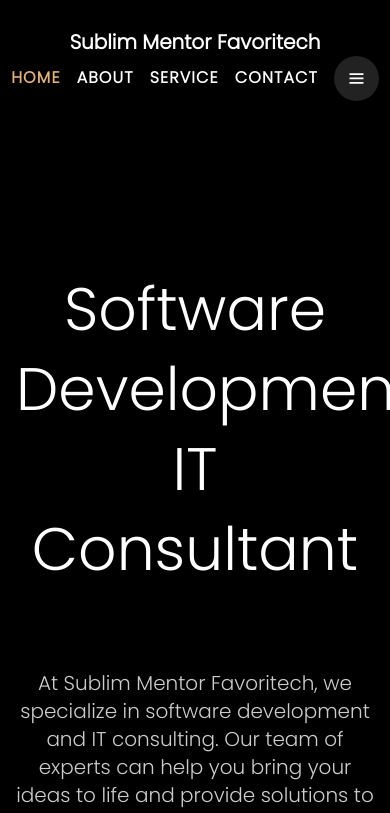
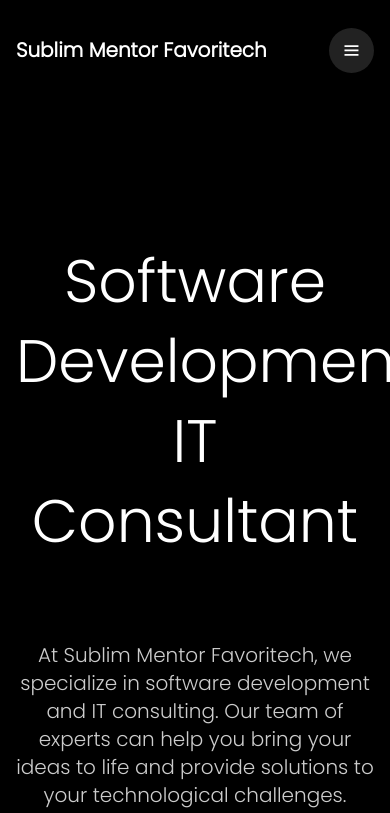
Before and after one commit to favoritech/sublim, a React (Create React App) app: page / in a window 390 px wide. Shown: the top 813 px of the page. Built offline with nearby package versions, Linux system fonts and the light colour scheme.

Commit message:
fix: mobile navbar

```diff
--- a/src/components/layout/Layout.jsx
+++ b/src/components/layout/Layout.jsx
@@ -8,7 +8,7 @@ const Layout = ({ children }) => {
       <div className="max-w-[81.25rem] mx-auto pt-7 pb-7">
         <div className="px-4">
           <div className=" flex flex-col gap-[1.81rem]">
-            <div className="flex items-center justify-between flex-col sm:flex-row">
+            <div className="flex items-center justify-between">
               <h1 className="text-white text-xl leading-7 font-semibold">
                 <Link to={'/'}>Sublim Mentor Favoritech</Link>
               </h1>
--- a/src/components/navbar/Navbar.jsx
+++ b/src/components/navbar/Navbar.jsx
@@ -1,9 +1,12 @@
 import { BiMenu } from "react-icons/bi";
+import {useState} from "react";
+import styles from "./Navbar.module.css";
 
-const ListItem = ({ menu, styles }) => {
+const ListItem = ({ menu, styles, itemClick }) => {
   return (
     <li
       className={`${styles} uppercase leading-[1.4rem] text-[1rem] tracking-[0.07rem] font-semibold`}
+      onClick={itemClick}
     >
       {
         menu === "Contact" ?
@@ -16,16 +19,25 @@ const ListItem = ({ menu, styles }) => {
 };
 
 const Navbar = () => {
+  const [showNavbar, setShowNavbar] = useState(false);
+  const handleNavbar = () => {
+    const innerWidth = window.innerWidth;
+    if (innerWidth < 640) {
+      setShowNavbar(!showNavbar);
+    }
+  }
+
   return (
     <div className="flex items-center gap-4 sm:gap-16">
-      <ul className="flex gap-4 sm:gap-8">
-        <ListItem menu="home" styles="text-[#e3b27d]" />
-        <ListItem menu="about" styles="text-white" />
-        <ListItem menu="service" styles="text-white" />
-        <ListItem menu="Contact" styles="text-white" />
+      <ul className={`hidden sm:flex gap-4 sm:gap-8 ${showNavbar ? styles.mobileMenu : ''}`}>
+        <ListItem menu="home" styles="text-[#e3b27d]" itemClick={handleNavbar} />
+        <ListItem menu="about" styles="text-white" itemClick={handleNavbar} />
+        <ListItem menu="service" styles="text-white" itemClick={handleNavbar} />
+        <ListItem menu="Contact" styles="text-white" itemClick={handleNavbar} />
       </ul>
       <BiMenu
-        className="text-white bg-[#222] cursor-pointer w-[2.81rem] h-[2.81rem] rounded-full p-3"
+        className="navbar-toggle block sm:hidden text-white bg-[#222] cursor-pointer w-[2.81rem] h-[2.81rem] rounded-full p-3"
+        onClick={handleNavbar}
       />
     </div>
   );
--- /dev/null
+++ b/src/components/navbar/Navbar.module.css
@@ -0,0 +1,12 @@
+.mobileMenu {
+  display: flex;
+  flex-direction: column;
+  align-items: center;
+  background-color: #000;
+  padding: 10px;
+  position: absolute;
+  top: 80px;
+  right: 0;
+  width: 100%;
+  transition: opacity 0.3s ease;
+}
```
